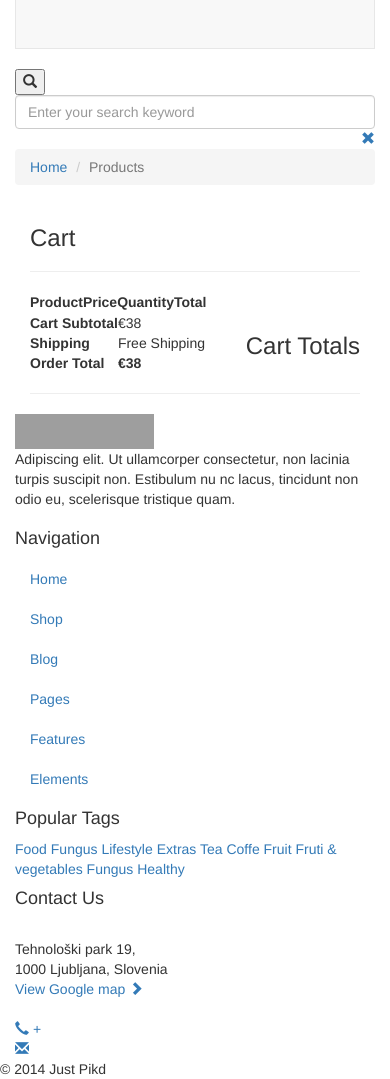
After one commit to jklein/just-pikd, a PHP site: template app/templates/cart.twig in a window 390 px wide. The commit adds this page. Shown: the part 151-1230 px from the top of the page. Run offline with PHP 8.4, Linux system fonts and the light colour scheme; the template is opened without the code that fills it, so the values that code supplies are empty; some libraries are stand-ins or nearby versions; grey boxes are pictures that could not be loaded.

Commit message:
Bug fixes, first version of the cart page

```diff
--- /dev/null
+++ b/app/templates/cart.twig
@@ -0,0 +1,61 @@
+{% extends "base.twig" %}
+
+{% block title %}{{ title }}{% endblock %}
+
+{% block content %}
+
+<div class="woocommerce  push-down-30">
+  <div class="container">
+    <div class="row">
+      <div class="col-xs-12  push-down-30">
+        <h3>Cart</h3>
+        <hr>
+        <table class="shop-table  shop-cart">
+          <thead>
+            <tr class="cart_table_title">
+              <th class="product-remove"></th>
+              <th class="product-thumbnail"></th>
+              <th class="product-name">Product</th>
+              <th class="product-price">Price</th>
+              <th class="product-quantity">Quantity</th>
+              <th class="product-subtotal">Total</th>
+            </tr>
+          </thead>
+          <tbody>
+              {% for product in cart_products %}
+                  {% include 'modules/cart_product_row.twig' %}
+              {% endfor %}
+          </tbody>
+        </table>
+      </div>
+      <div class="col-xs-12 col-sm-6">
+      </div>
+      <div class="col-xs-12 col-sm-6">
+        <!-- Your order - table -->
+        <h3  class="pull-right"><span class="light">Cart</span> Totals</h3>
+        <table class="shop_table  push-down-30">
+          <tfoot>
+            <tr class="cart-subtotal">
+              <th>Cart Subtotal</th>
+              <td><span class="amount">€38</span></td>
+            </tr>
+            <tr class="shipping">
+              <th>Shipping</th>
+              <td>Free Shipping</td>
+            </tr>
+            <tr class="total">
+              <th><strong>Order Total</strong></th>
+              <td>
+                <strong><span class="amount">€38</span></strong>
+              </td>
+            </tr>
+          </tfoot>
+        </table>
+      </div>
+    </div>
+    <hr class="divider">
+  </div>
+</div>
+
+
+{% endblock %}
--- a/www/index.php
+++ b/www/index.php
@@ -43,5 +43,6 @@ $app->get('/', function () use ($app) {
 require '../app/routes/auth.php';
 require '../app/routes/util.php';
 require '../app/routes/product.php';
+require '../app/routes/cart.php';
 
 $app->run();
```
Also changed, not shown: app/routes/cart.php (added, +38 -0 lines), app/src/Controller/Auth.php (+9 -0 lines), app/src/Model/User.php (+4 -4 lines), app/templates/modules/cart_product_row.twig (added, +14 -0 lines), app/templates/product.twig (+7 -4 lines), 1 other file.
